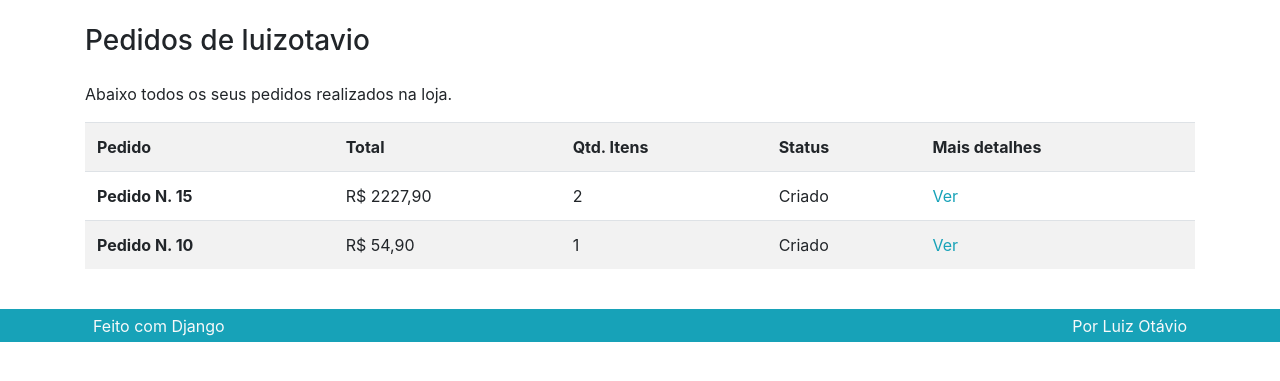
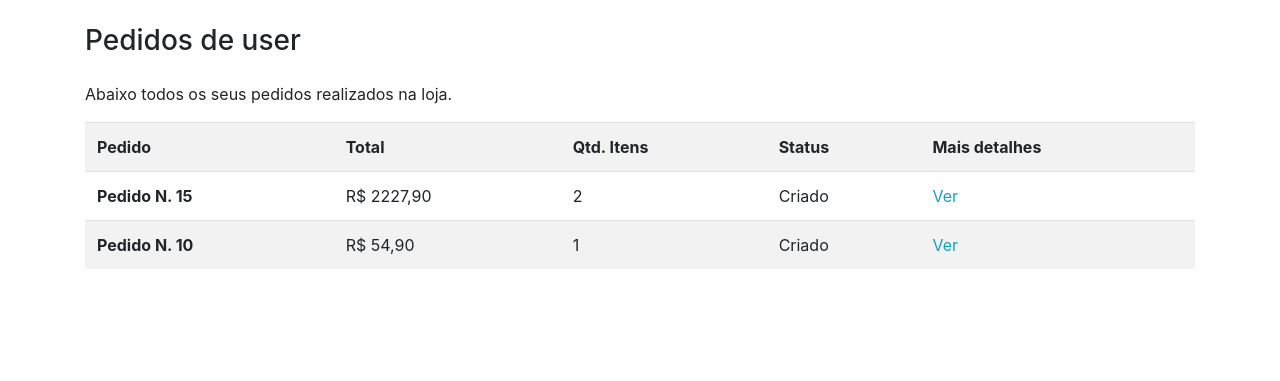
Before and after one commit to HelterDSouza/ProjetoEcommerce, a Django app: template templates/static/pedidos.html in a window 1280 px wide. Shown: the part 56-437 px from the top of the page. Run offline with Django 3.2, Linux system fonts and the light colour scheme; the template is opened without the code that fills it, so the values that code supplies are empty; some libraries are stand-ins or nearby versions.

Commit message:
🎨 ...

```diff
--- a/core/settings.py
+++ b/core/settings.py
@@ -169,4 +169,4 @@ SESSION_SAVE_EVERY_REQUEST = False
 
 # Para sessions em arquivos ao invés da base de dados
 # SESSION_ENGINE = "django.contrib.sessions.backends.file"
-# SESSION_FILE_PATH = '/home/luizotavio/Desktop/temp'
+# SESSION_FILE_PATH = '/home/$USER/Desktop/temp'
--- a/templates/static/pedidos.html
+++ b/templates/static/pedidos.html
@@ -69,7 +69,7 @@
 
         <div class="row">
             <div class="col">
-                <h3 class="mb-4">Pedidos de luizotavio</h3>
+                <h3 class="mb-4">Pedidos de user</h3>
                 <p>Abaixo todos os seus pedidos realizados na loja.</p>
 
                 <div class="table-responsive">
@@ -118,20 +118,7 @@
     </main>
 
     <footer class="container-fluid bg-primary">
-        <div class="container text-light">
-            <div class="row">
-                <div class="col">
-                    <div class="p-1">
-                        <span class="align-middle p-1">Feito com Django</span>
-                    </div>
-                </div>
-                <div class="col">
-                    <div class="p-1 text-right">
-                        <span class="align-middle p-1">Por Luiz Otávio</span>
-                    </div>
-                </div>
-            </div>
-        </div>
+
     </footer>
 
     <script src="assets/bootstrap/js/jquery-3.2.1.slim.min.js"></script>
```
Also changed, not shown: templates/static/cart.html (+1 -14 lines), templates/static/index.html (+1 -14 lines), templates/static/pagar.html (+1 -14 lines), templates/static/post.html (+1 -14 lines), templates/static/resumo.html (+1 -14 lines).
